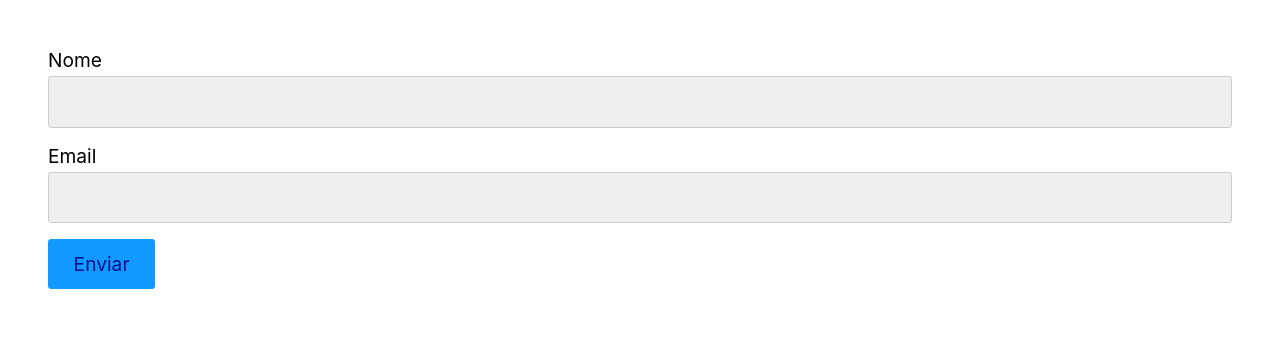
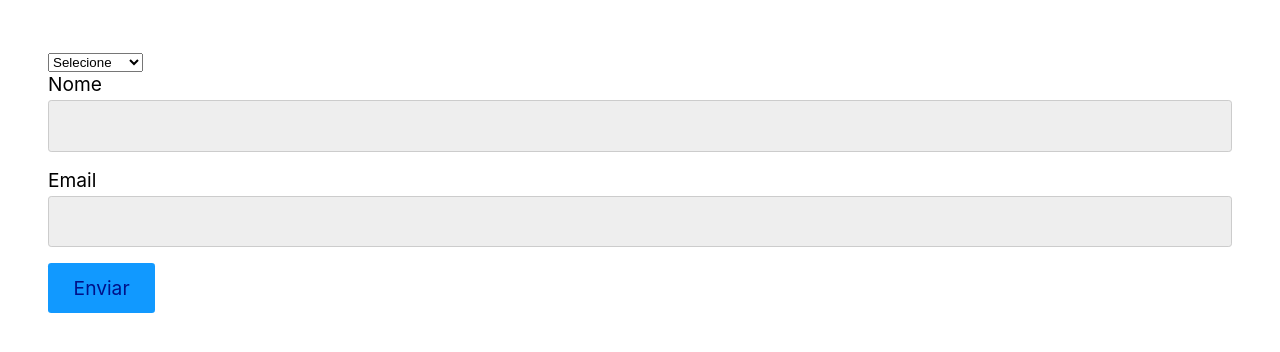
Before and after one commit to RNoleto/origamid-react, a React (Vite) app: page / in a window 1280 px wide. Shown: the top 352 px of the page. Built offline with nearby package versions, Linux system fonts and the light colour scheme.

Commit message:
criação do componente de select

```diff
--- a/src/App.jsx
+++ b/src/App.jsx
@@ -1,12 +1,16 @@
 import React from 'react';
 import Input from './Form/input';
+import Select from './Form/Select';
 
 
 const App = () => {
   const [nome, setNome] = React.useState('');
   const [email, setEmail] = React.useState('');
+  const [produto, setProduto] = React.useState('');
+
   return (
     <form>
+      <Select options={['Smartphone', 'Tablet']} value={produto} setValue={setProduto} />
       <Input id="nome" label="Nome" value={nome} setValue={setNome} required/>
       <Input id="email" label="Email" value={email} setValue={setEmail}/>
       <button>Enviar</button>
--- /dev/null
+++ b/src/Form/Select.jsx
@@ -0,0 +1,14 @@
+import React from 'react'
+
+const Select = ({options, value, setValue, ...props }) => {
+  return (
+    <select value={value} onChange={({target}) => setValue(target.value)} {...props}>
+        <option value="" disabled>Selecione</option>
+        {options.map((option) => (
+            <option key={option} value={option}>{option}</option>
+        ))}
+    </select>
+  )
+}
+
+export default Select
```
